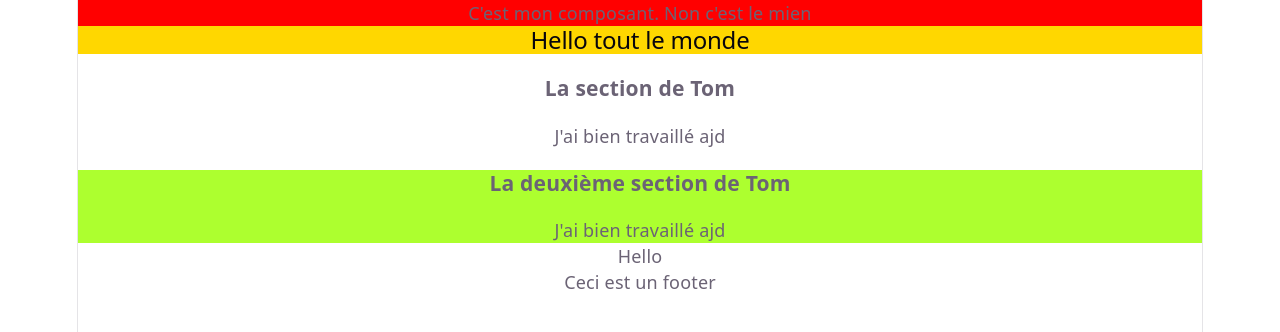
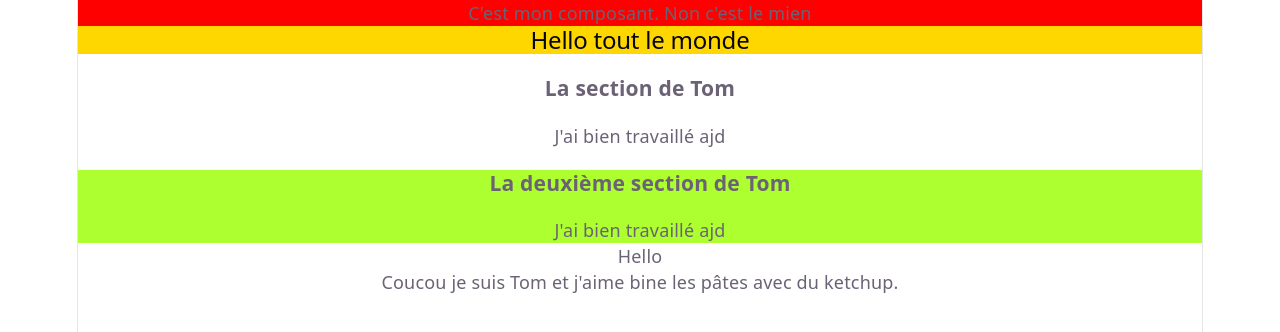
Before and after one commit to TomRoberto/cours-branches-andromeda-26, a React app: page / in a window 1280 px wide. Shown: the top 332 px of the page. Built offline with nearby package versions, Linux system fonts and the light colour scheme; the HTML template or start-up script is replaced by a standard one.

Commit message:
tom-pates-ketchup

```diff
--- a/src/App.jsx
+++ b/src/App.jsx
@@ -17,7 +17,7 @@ function App() {
         </section>
         <p>Hello</p>
       </main>
-      <div>Ceci est un footer</div>
+      <div>Coucou je suis Tom et j'aime bine les pâtes avec du ketchup.</div>
     </>
   );
 }
```
